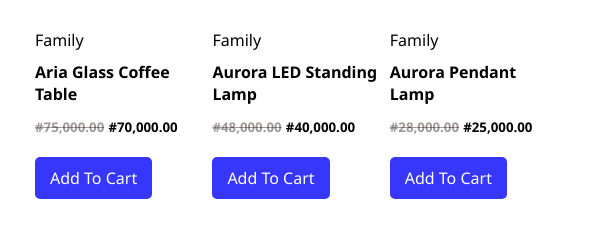
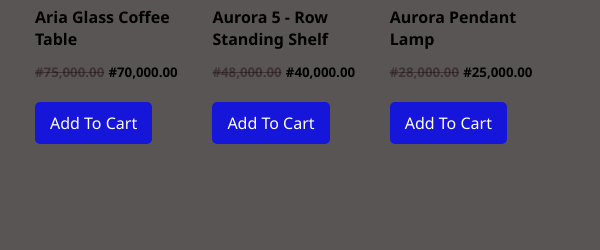
Before and after one commit to TONY65391/URBAN, a Django app: template app/templates/index.html in a window 600 px wide. Shown: the part 542-792 px from the top of the page. Run offline with Django 3.2, Linux system fonts and the light colour scheme; the template is opened without the code that fills it, so the values that code supplies are empty.

Commit message:
another one

```diff
--- a/app/static/index.css
+++ b/app/static/index.css
@@ -56,6 +56,7 @@ a {text-decoration: none;}
     border: 1px solid rgb(110, 109, 109);
     border-radius: 3px;
     width: 200px;
+    z-index: 1;
 }
 .dropdown-content p {padding: 10px; transition: 0.5s; color: white;}
 
@@ -63,12 +64,13 @@ a {text-decoration: none;}
     display: inline-table;
 }
 
+body {background: rgba(20, 13, 13, 0.7);}
 
 @media screen and (max-width:700px) {
     .head p {display: none; transition: 0.5s;}
     .dropdown{float: left; width: 100%; transition: 0.3s;}
     .enc {height: 130px; margin-bottom: 40px; margin-top: 30px;}
-    .img-cont {width: 47%; height: 400px; margin-bottom: 30px; transition: 0.3s; margin-top: 30px;}
+    .img-cont {width: 47%; height: 400px; margin-bottom: 30px; transition: 0.3s;}
     #shop {font-size: 30; transition: 0.3s;}
 }
 @media screen and (min-width:700px) {
@@ -76,7 +78,7 @@ a {text-decoration: none;}
 }
 @media screen and (min-width:570px) {
     .img-cont {width: 31%; height: 400px; transition: 0.3s;}
-    .enc {margin-top: 40px;}
+    .enc {margin-top: 10px;}
     #shop {font-size: 40;}
     #path {margin-bottom: 20px;}
 }
--- a/app/templates/index.html
+++ b/app/templates/index.html
@@ -62,7 +62,7 @@
                 <img src="https://urban.haven.peepdata.com/wp-content/uploads/2024/12/Walker-Edison-64-Modern-Metal-Arch-Bookshelf-Grey-wash-1-300x300.jpg" alt="">
                 <p id="img-txt">Sale</p>
                 <p style="margin-top: 30px;">Family</p>
-                <p style="margin-top: 10px; font-weight: 600;">Aurora LED Standing Lamp</p>
+                <p style="margin-top: 10px; font-weight: 600;">Aurora 5 - Row Standing Shelf</p>
                 <div style="margin-top: 10px;">
                     <h5 id="oc">#48,000.00</h5>
                     <h5 id="nc">#40,000.00</h5>
@@ -196,7 +196,7 @@
                 <a href="next_page"><p id="two">Next</p></a>
             </div>
 
-            <p style="text-align: center; margin-bottom: 30px; width: 100%;">Copyright 2025 Urban Haven | Powered By <span style="color: blue;">Astra World Press Theme</span></p>
+            <p style="text-align: center; float: left; margin-bottom: 30px; width: 100%;">Copyright 2025 Urban Haven | Powered By <span style="color: blue;">Astra World Press Theme</span></p>
 
         </div>
     </div>
--- a/app/templates/next_page.html
+++ b/app/templates/next_page.html
@@ -4,7 +4,7 @@
     <meta charset="UTF-8">
     <meta name="viewport" content="width=device-width, initial-scale=1.0">
     <link rel="stylesheet" href="{% static 'index.css' %}">
-    <title>Second Page</title>
+    <title>Urban Haven | Welcome To Interior Decor | Page 2</title>
 </head>
 <body>
     <div class="body">
--- a/productionfiles/index.css
+++ b/productionfiles/index.css
@@ -56,6 +56,7 @@ a {text-decoration: none;}
     border: 1px solid rgb(110, 109, 109);
     border-radius: 3px;
     width: 200px;
+    z-index: 1;
 }
 .dropdown-content p {padding: 10px; transition: 0.5s; color: white;}
 
@@ -63,12 +64,13 @@ a {text-decoration: none;}
     display: inline-table;
 }
 
+body {background: rgba(20, 13, 13, 0.7);}
 
 @media screen and (max-width:700px) {
     .head p {display: none; transition: 0.5s;}
     .dropdown{float: left; width: 100%; transition: 0.3s;}
     .enc {height: 130px; margin-bottom: 40px; margin-top: 30px;}
-    .img-cont {width: 47%; height: 400px; margin-bottom: 30px; transition: 0.3s; margin-top: 30px;}
+    .img-cont {width: 47%; height: 400px; margin-bottom: 30px; transition: 0.3s;}
     #shop {font-size: 30; transition: 0.3s;}
 }
 @media screen and (min-width:700px) {
@@ -76,7 +78,7 @@ a {text-decoration: none;}
 }
 @media screen and (min-width:570px) {
     .img-cont {width: 31%; height: 400px; transition: 0.3s;}
-    .enc {margin-top: 40px;}
+    .enc {margin-top: 10px;}
     #shop {font-size: 40;}
     #path {margin-bottom: 20px;}
 }
```
